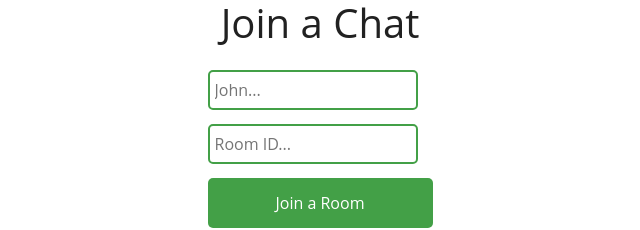
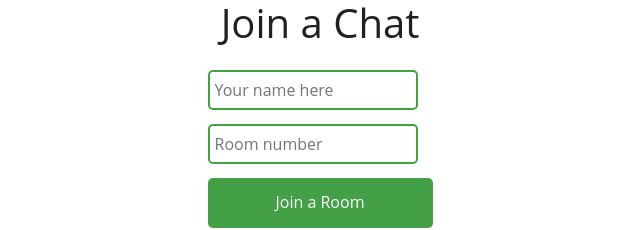
Before and after one commit to Ayee788/Project-Hammer, a React (Create React App) app in the folder client/: page /chat in a window 1280 px wide. Shown: the part 136-366 px from the top of the page, without its empty margins (320-960 px from the left). Built offline with nearby package versions, Linux system fonts and the light colour scheme; no server answers.

Commit message:
added dependencies

```diff
--- a/client/package.json
+++ b/client/package.json
@@ -3,11 +3,13 @@
   "version": "0.1.0",
   "private": true,
   "dependencies": {
+    "@fortawesome/fontawesome-free": "^6.3.0",
     "@testing-library/jest-dom": "^5.16.5",
     "@testing-library/react": "^13.4.0",
     "@testing-library/user-event": "^13.5.0",
     "axios": "^1.3.4",
     "bootstrap": "^5.2.3",
+    "mdb-react-ui-kit": "^5.1.0",
     "react": "^18.2.0",
     "react-bootstrap": "^2.7.2",
     "react-dom": "^18.2.0",
--- a/client/src/index.js
+++ b/client/src/index.js
@@ -3,8 +3,10 @@ import ReactDOM from 'react-dom/client';
 import './index.css';
 import App from './App';
 import reportWebVitals from './reportWebVitals';
-import { BrowserRouter } from 'react-router-dom';
+import {BrowserRouter} from 'react-router-dom';
 import 'bootstrap/dist/css/bootstrap.min.css';
+import 'mdb-react-ui-kit/dist/css/mdb.min.css';
+import "@fortawesome/fontawesome-free/css/all.min.css";
 
 const root = ReactDOM.createRoot(document.getElementById('root'));
 root.render(
--- a/client/src/views/ChatView.jsx
+++ b/client/src/views/ChatView.jsx
@@ -1,8 +1,10 @@
 import "../App.css";
 import io from "socket.io-client";
 import { useState } from "react";
-import Chat from "../Chat.js"
-import { useNavigate, Link } from 'react-router-dom'
+import Chat from "../Chat.js";
+import { useNavigate, Link } from "react-router-dom";
+import React from "react";
+import {MDBContainer,MDBRow,MDBCol,MDBCard,MDBCardBody,MDBIcon,MDBBtn,MDBTypography,MDBTextArea,MDBCardHeader,} from "mdb-react-ui-kit";
 
 const socket = io.connect("http://localhost:3000");
 
@@ -23,27 +25,16 @@ function ChatView() {
         {!showChat ? (
         <div className="joinChatContainer">
             <h3>Join a Chat</h3>
-                    <input
-                        type="text"
-                        placeholder="John..."
-                        onChange={(event) => {
-                            setUsername(event.target.value);
-                        }}
-                    />
-                    <input
-                        type="text"
-                        placeholder="Room ID..."
-                        onChange={(event) => {
+            <input type="text" placeholder="Your name here" onChange={(event) => {setUsername(event.target.value);}}/>
+            <input type="text" placeholder="Room number" onChange={(event) => {
                 setRoom(event.target.value);
-                        }}
-                    />
+            }}/>
             <button onClick={joinRoom}>Join a Room</button>
         </div>
         ) : (
         <Chat socket={socket} username={username} room={room} />
         )}
         <Link to="/">home</Link>
-
     </div>
     );
 }
--- /dev/null
+++ b/package.json
@@ -0,0 +1,5 @@
+{
+  "dependencies": {
+    "bootstrap": "^5.2.3"
+  }
+}
```
Also changed, not shown: 2 other files (tests, documents, lock files or other folders). Lines whose indentation alone changed are shown as unchanged.
